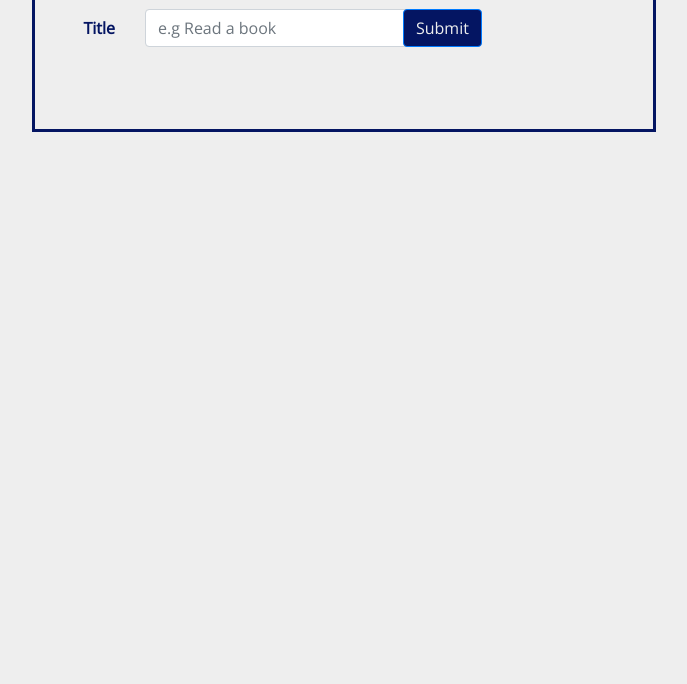
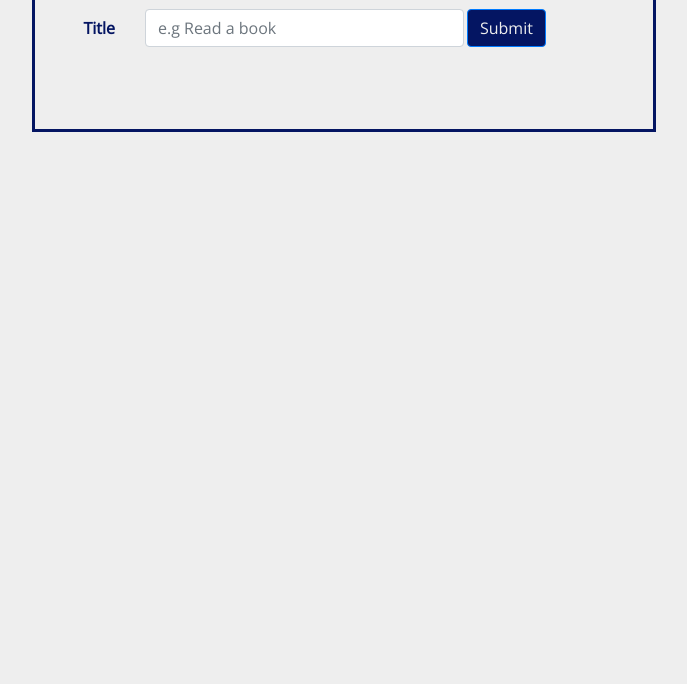
Before and after one commit to emmakamau/ToDoList, a plain HTML site: page index.html in a window 1280 px wide. Shown: the part 116-800 px from the top of the page, without its empty margins (296-983 px from the left). Drawn offline with nearby package versions, Linux system fonts and the light colour scheme.

Commit message:
Add reset value after submit

```diff
--- a/script.js
+++ b/script.js
@@ -7,5 +7,6 @@ $(document).ready(function(){
         $("ul.item-list").append(
             `<li class="my-item" id="my-item_1">${item}<button class="del-btn">X</button></li>`
         )
+        $("input#title").val("") //Reset value after submit
     })
 })
--- a/styles.css
+++ b/styles.css
@@ -19,6 +19,7 @@ label{
 #submit{
     background-color: #041562 !important;
     color: #EEEEEE !important;
+    margin-left: 4rem;
 }
 
 .to-do-list{
@@ -33,7 +34,7 @@ label{
 }
 
 .form-control{
-    width: 120%;
+    width: 140%;
 }
 
 .item-list{
```
